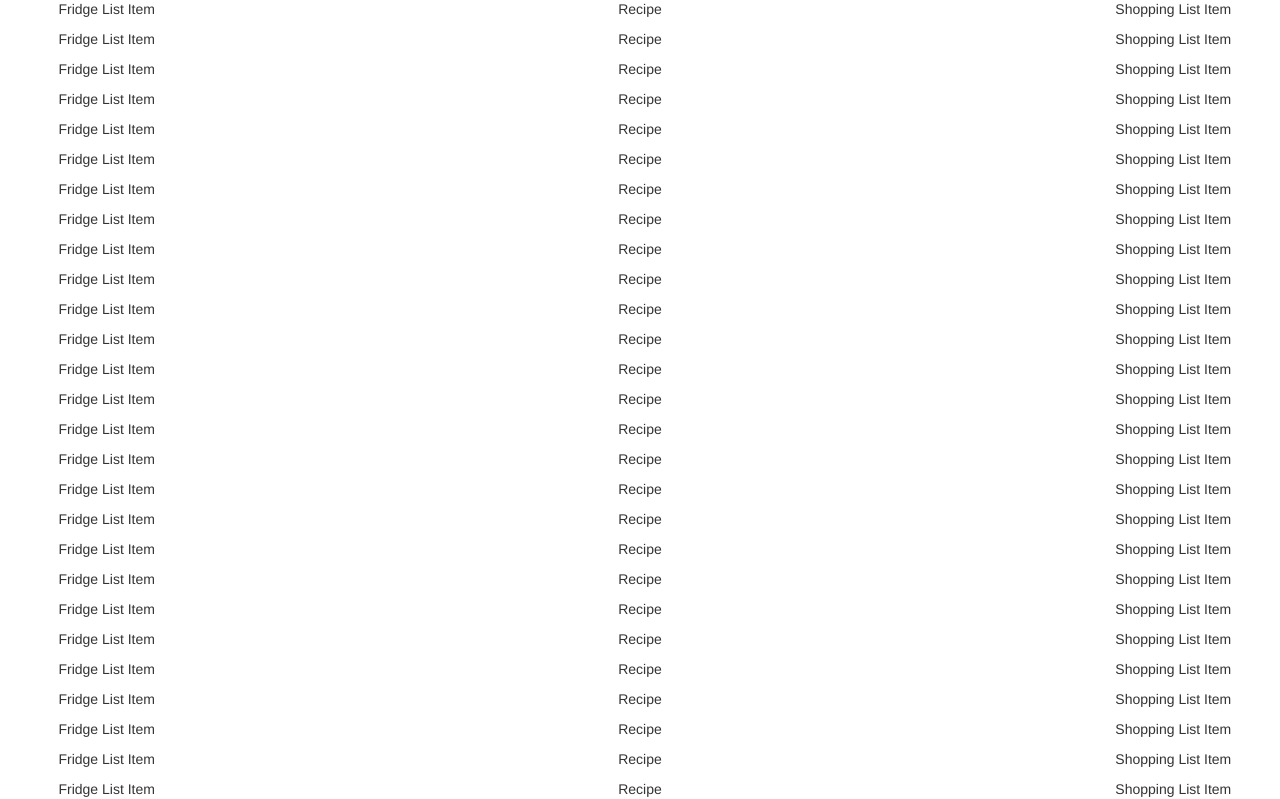
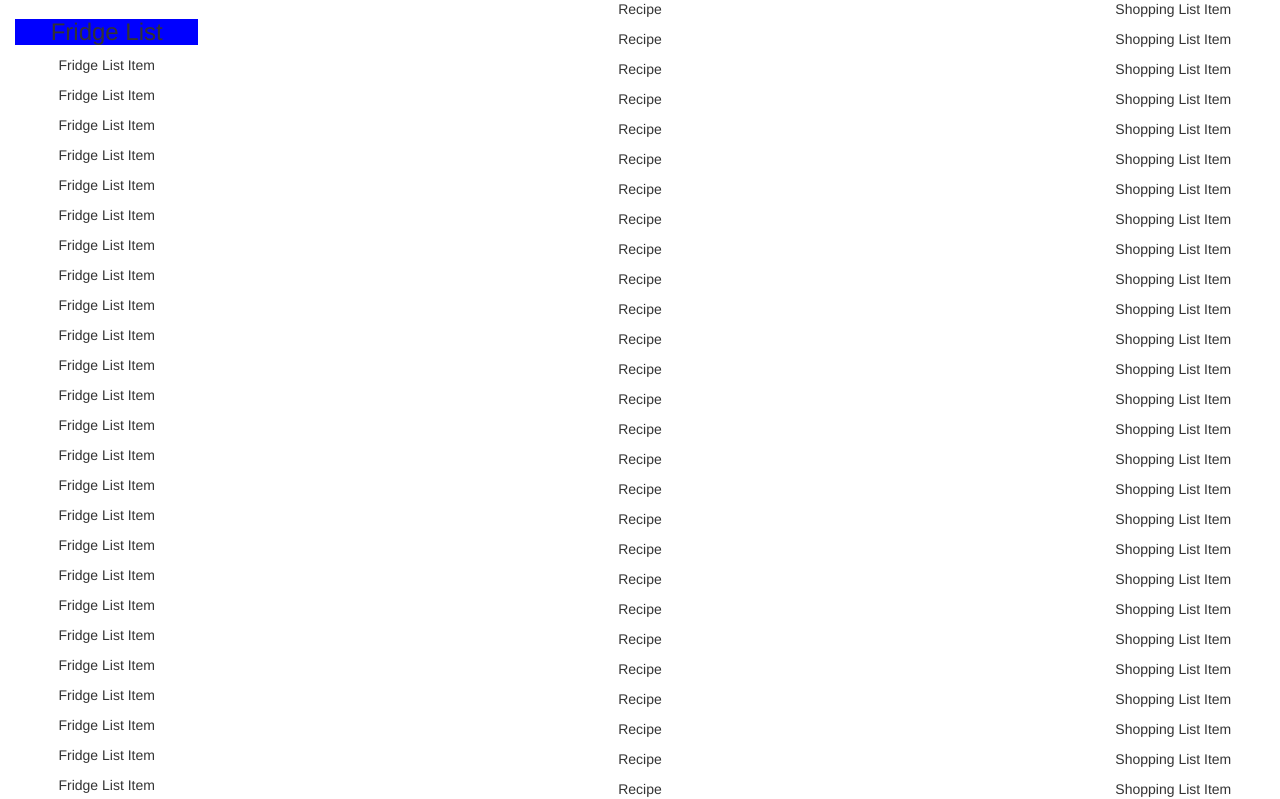
Before and after one commit to arjo1203/SmartRecipeBook, a plain HTML site: page index.html in a window 1280 px wide. Shown: the part 61-860 px from the top of the page. Drawn offline with Linux system fonts and the light colour scheme.

Commit message:
Added recipe list title

```diff
--- a/index.html
+++ b/index.html
@@ -32,6 +32,7 @@
 
         <div class="row" id="smart-recipe-book">
             <div class="col-sm-2" id="fridge-list">
+                <h3 id="fridge-list-title">Fridge List</h3>
                 <p>Fridge List Item</p><p>Fridge List Item</p><p>Fridge List Item</p><p>Fridge List Item</p><p>Fridge List Item</p><p>Fridge List Item</p><p>Fridge List Item</p><p>Fridge List Item</p><p>Fridge List Item</p><p>Fridge List Item</p><p>Fridge List Item</p><p>Fridge List Item</p><p>Fridge List Item</p><p>Fridge List Item</p><p>Fridge List Item</p><p>Fridge List Item</p><p>Fridge List Item</p><p>Fridge List Item</p><p>Fridge List Item</p><p>Fridge List Item</p><p>Fridge List Item</p><p>Fridge List Item</p><p>Fridge List Item</p><p>Fridge List Item</p><p>Fridge List Item</p><p>Fridge List Item</p><p>Fridge List Item</p><p>Fridge List Item</p><p>Fridge List Item</p><p>Fridge List Item</p><p>Fridge List Item</p><p>Fridge List Item</p><p>Fridge List Item</p><p>Fridge List Item</p><p>Fridge List Item</p><p>Fridge List Item</p><p>Fridge List Item</p><p>Fridge List Item</p><p>Fridge List Item</p><p>Fridge List Item</p><p>Fridge List Item</p><p>Fridge List Item</p><p>Fridge List Item</p><p>Fridge List Item</p><p>Fridge List Item</p><p>Fridge List Item</p><p>Fridge List Item</p><p>Fridge List Item</p><p>Fridge List Item</p><p>Fridge List Item</p><p>Fridge List Item</p><p>Fridge List Item</p><p>Fridge List Item</p><p>Fridge List Item</p><p>Fridge List Item</p><p>Fridge List Item</p><p>Fridge List Item</p><p>Fridge List Item</p>
             </div>
 
--- a/resources/css/default.css
+++ b/resources/css/default.css
@@ -43,6 +43,10 @@ body, html {
     height:800px;
 }
 
+#fridge-list-title {
+    background-color: blue;
+}
+
 
 #srb-searchbar {
     width: 330px;
```
